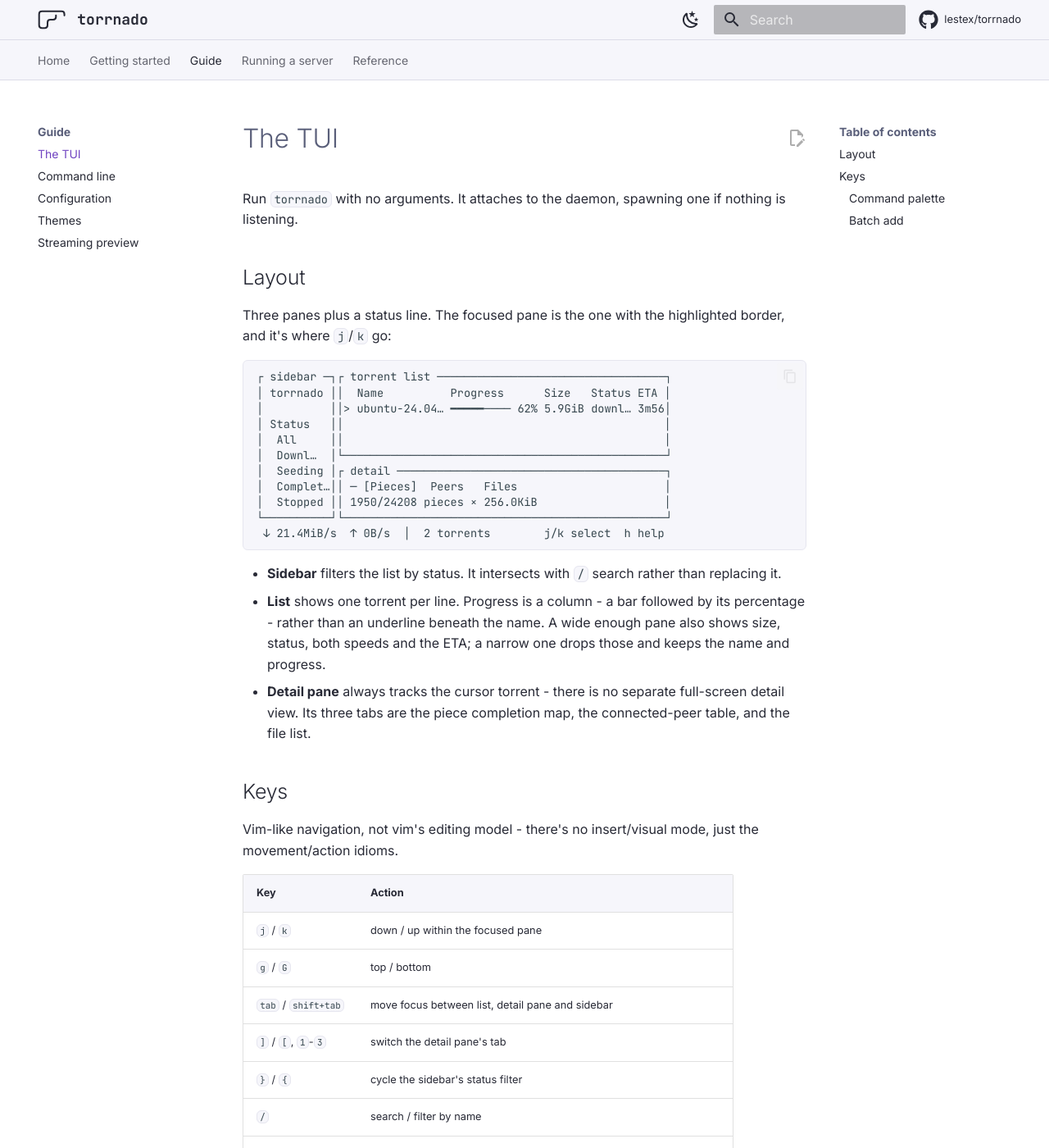
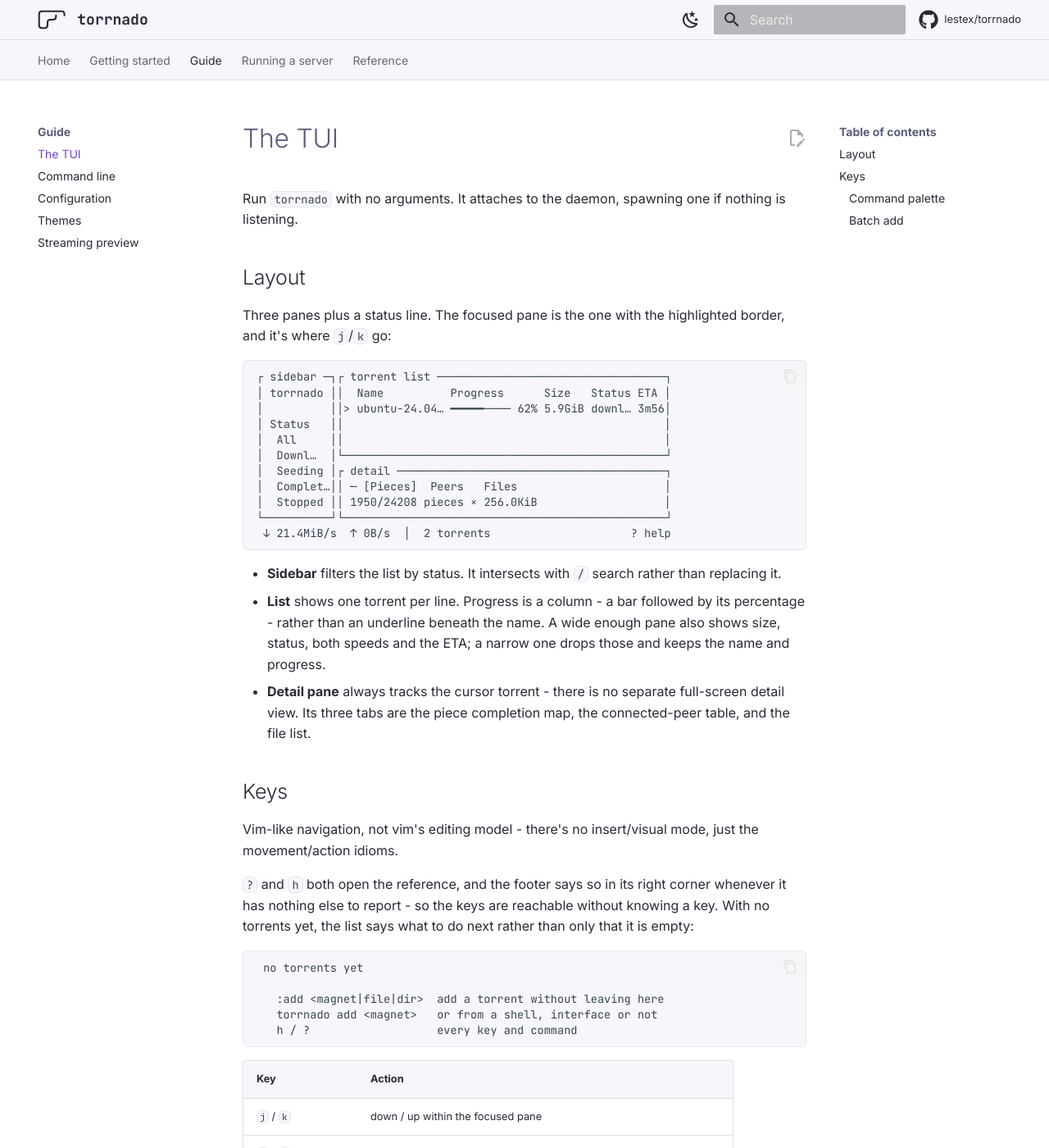
Before and after one commit to lestex/torrnado, an MkDocs documentation site: the page built from docs/guide/tui.md, in a window 1280 px wide and 1400 px high. Shown: the whole window at 82% size. Built offline with MkDocs 1.6.1 and Material for MkDocs 9.7.7, drawn with Linux system fonts in a browser that asks for light colours; comment, search, counter and statistics services are not loaded.

Commit message:
docs: ? and the first-run pointers

````diff
--- a/docs/guide/tui.md
+++ b/docs/guide/tui.md
@@ -25,7 +25,7 @@ highlighted border, and it's where `j`/`k` go:
 │  Complet…││ ─ [Pieces]  Peers   Files                      │
 │  Stopped ││ 1950/24208 pieces × 256.0KiB                   │
 └──────────┘└────────────────────────────────────────────────┘
- ↓ 21.4MiB/s  ↑ 0B/s  │  2 torrents        j/k select  h help
+ ↓ 21.4MiB/s  ↑ 0B/s  │  2 torrents                     ? help
 ```
 
 - **Sidebar** filters the list by status. It intersects with `/` search
@@ -42,6 +42,19 @@ highlighted border, and it's where `j`/`k` go:
 
 Vim-like navigation, not vim's editing model - there's no insert/visual
 mode, just the movement/action idioms.
+
+`?` and `h` both open the reference, and the footer says so in its right
+corner whenever it has nothing else to report - so the keys are reachable
+without knowing a key. With no torrents yet, the list says what to do
+next rather than only that it is empty:
+
+```
+ no torrents yet
+
+   :add <magnet|file|dir>  add a torrent without leaving here
+   torrnado add <magnet>   or from a shell, interface or not
+   h / ?                   every key and command
+```
 
 | Key                | Action                                            |
 |--------------------|----------------------------------------------------|
@@ -62,7 +75,7 @@ mode, just the movement/action idioms.
 | `:`                | open the command palette                           |
 | `v`                | stream to your player: the file under the cursor, or the torrent's biggest |
 | `o`                | open the torrent's folder in your file manager      |
-| `h`                | keybind & command reference                        |
+| `h`, `?`           | keybind & command reference                        |
 | `q`                | quit the TUI (the daemon keeps running)             |
 
 With the detail pane focused on its Files tab, `j`/`k` move between files
````
